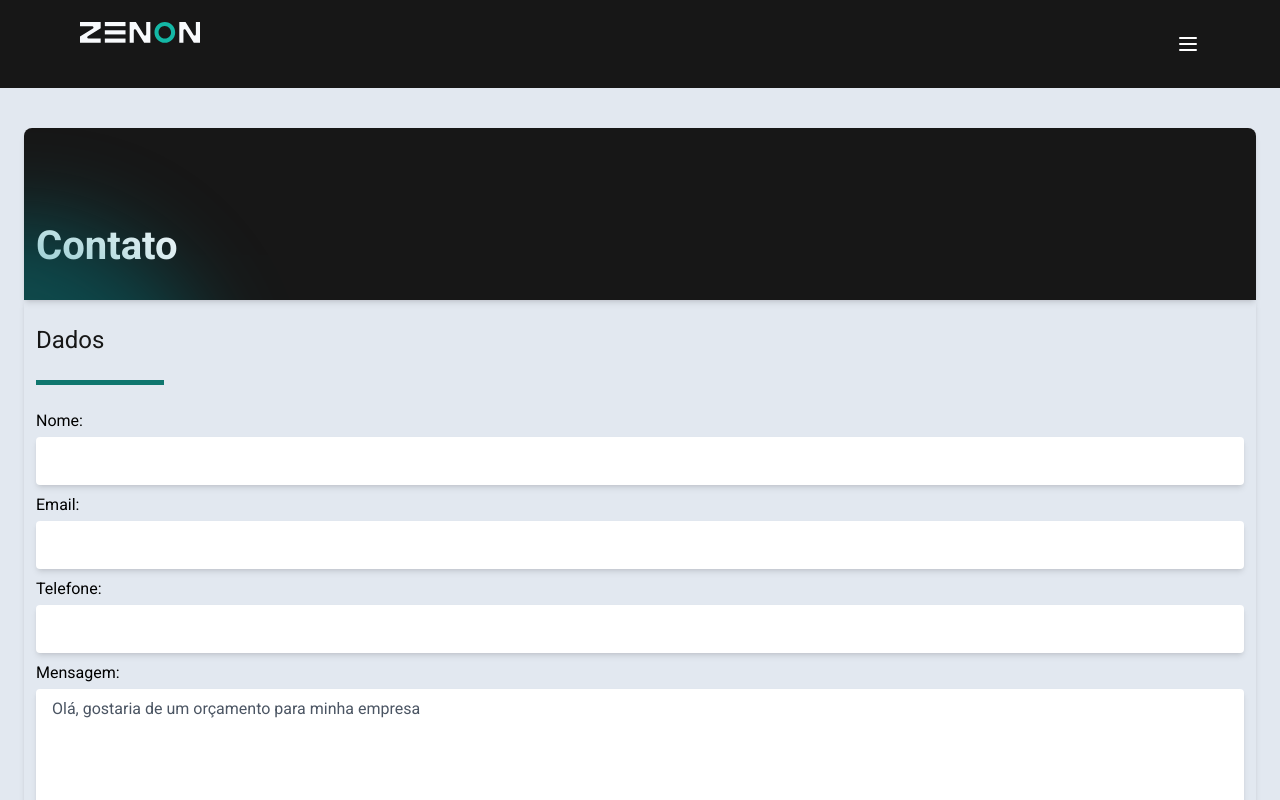
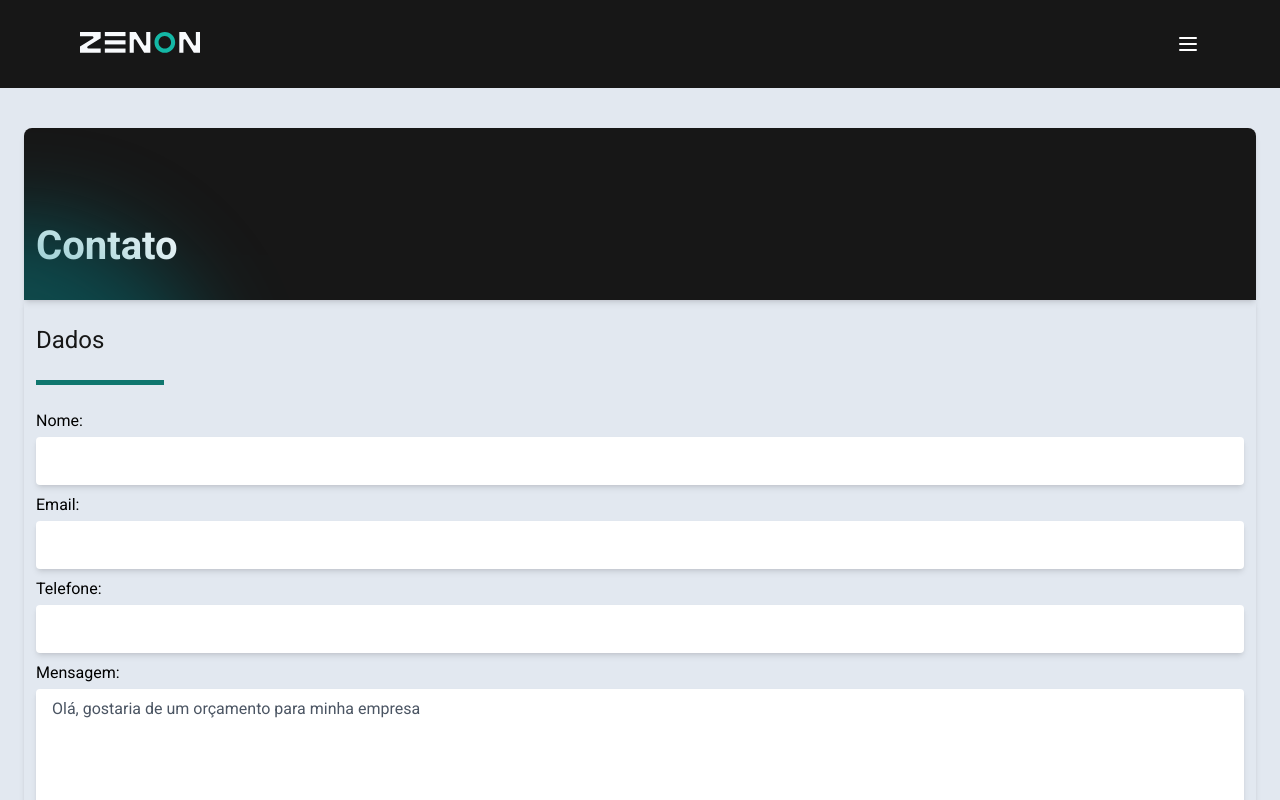
Before and after one commit to matheusmfl/lemon-tech, a Next.js app: page /contato in a window 1280 px wide. Shown: the top 800 px of the page. Built offline with nearby package versions, Linux system fonts and the light colour scheme.

Commit message:
Edit Logo

```diff
--- a/src/components/Header.tsx
+++ b/src/components/Header.tsx
@@ -5,7 +5,7 @@ import Image from 'next/image'
 export function Header() {
   return (
     <header className="px-6 py-8 flex justify-between md:px-20 overflow-hidden">
-      <div className="-mt-[10px]">
+      <div>
         <Image src={logo} alt="Logomarca da empresa" />
       </div>
 
```
